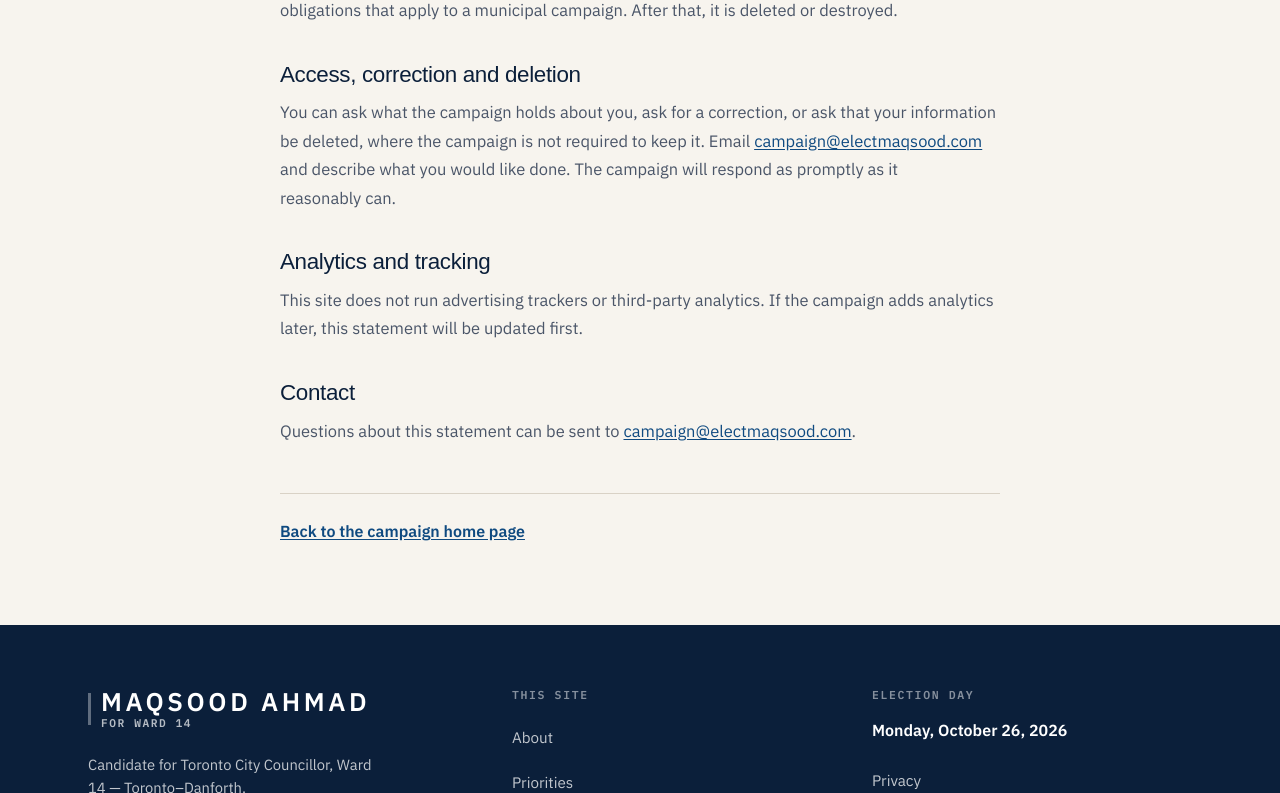
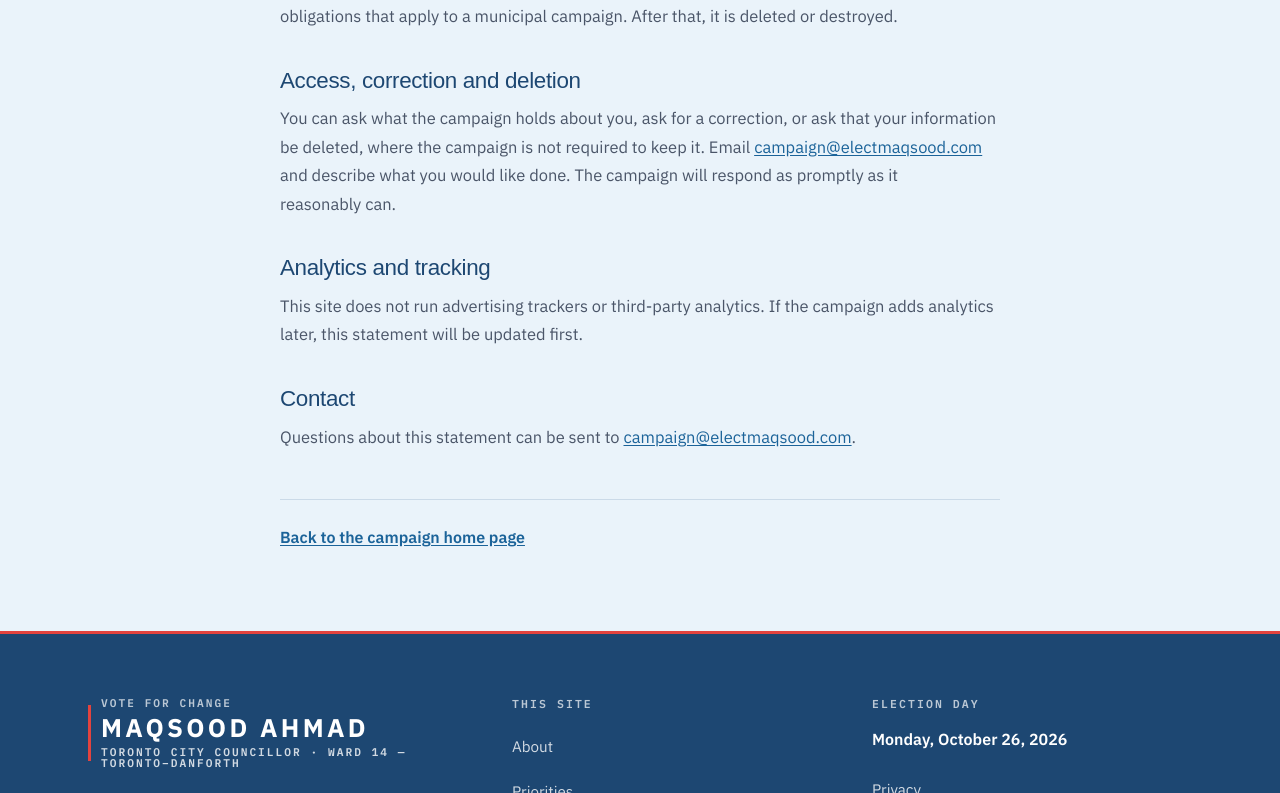
Before and after one commit to Imamoh/maqsood-campaign-website, a Next.js app: page /privacy in a window 1280 px wide. Shown: the part 2007-2800 px from the top of the page. Built offline with nearby package versions, Linux system fonts and the light colour scheme; no server answers; a web font is replaced by a local one.

Commit message:
Match website branding to campaign flyer

```diff
--- a/src/app/globals.css
+++ b/src/app/globals.css
@@ -5,20 +5,38 @@
    Adjust colours here; every component reads from these variables.
    ================================================================== */
 @theme {
-  --color-navy: #0b1f3a;
-  --color-navy-700: #122c4f;
-  --color-navy-500: #1d3d68;
-  --color-civic: #145da0;
-  --color-civic-deep: #0f4a80;
-  --color-cream: #f7f4ee;
-  --color-cream-deep: #efe9df;
-  --color-ink: #16233a;
-  --color-slate: #4a5568;
-  --color-rule: #d9d2c6; /* decorative dividers only */
-  --color-field: #8c8578; /* form control borders — meets WCAG 1.4.11 (3:1) */
-  --color-signal: #c62828;
-  --color-signal-deep: #a01e1e;
-  --color-brass: #a8842c;
+  /* --- Navy: header, footer, campaign bands, primary headings --------- */
+  --color-navy: #1d4772; /* primary deep navy (flyer band) */
+  --color-navy-700: #103b68; /* dark navy — hover and deeper bands */
+  --color-navy-500: #2b5a8c; /* lighter navy for hover borders */
+
+  /* --- Civic blue: borders, icons, secondary accents ------------------ */
+  --color-civic: #2b7fc3; /* flyer civic blue — accents and borders only */
+  --color-civic-deep: #1b6399; /* link and label text (6.4:1 on white) */
+
+  /* --- Surfaces ------------------------------------------------------- */
+  --color-panel: #eaf3fa; /* pale blue content panel */
+  --color-blush: #fbeded; /* pale blush content panel */
+  /* Legacy aliases: components still use bg-cream / bg-cream-deep.
+     They now resolve to the flyer's pale blue and pale blush. */
+  --color-cream: #eaf3fa;
+  --color-cream-deep: #fbeded;
+
+  /* --- Text ----------------------------------------------------------- */
+  --color-ink: #202631; /* main dark text */
+  --color-slate: #4a5568; /* secondary body text (6.6:1 on every surface) */
+
+  /* --- Lines and controls --------------------------------------------- */
+  --color-rule: #cbdae8; /* decorative dividers only */
+  --color-field: #74839a; /* form control borders — WCAG 1.4.11 (3:1) */
+
+  /* --- Red -------------------------------------------------------------
+     The flyer's coral (#e3433e) is only 4.1:1 on white, so it is reserved
+     for non-text use: rules, bars and borders. Text and buttons use the
+     deeper red, which carries white text at 5.6:1.                        */
+  --color-red: #e3433e; /* brand coral — decorative only, never small text */
+  --color-signal: #c1332f; /* primary action fill and accent text */
+  --color-signal-deep: #ae2e2a; /* error text (6.5:1 on white) */
 
   --font-display: var(--font-newsreader), Georgia, "Times New Roman", serif;
   --font-sans: var(--font-plex-sans), ui-sans-serif, system-ui, sans-serif;
@@ -32,12 +50,12 @@
   html {
     scroll-behavior: smooth;
     /* Sticky header offset for in-page anchors */
-    scroll-padding-top: 5.5rem;
+    scroll-padding-top: 5.75rem;
     -webkit-text-size-adjust: 100%;
   }
 
   body {
-    background-color: var(--color-cream);
+    background-color: #ffffff;
     color: var(--color-ink);
     font-family: var(--font-sans);
     font-size: 1rem;
@@ -64,9 +82,16 @@
 
   /* Visible focus for every interactive element, including keyboard-only. */
   :where(a, button, input, select, textarea, summary, [tabindex]):focus-visible {
-    outline: 3px solid var(--color-civic);
+    outline: 3px solid var(--color-civic-deep);
     outline-offset: 2px;
     border-radius: 2px;
+  }
+
+  /* Inside a navy band, the blue focus ring would disappear. Apply
+     .band-navy to any navy-background region to invert it. */
+  .band-navy
+    :where(a, button, input, select, textarea, summary, [tabindex]):focus-visible {
+    outline-color: #ffffff;
   }
 
   ::selection {
@@ -83,7 +108,7 @@
     font-family: var(--font-mono);
     font-size: 0.72rem;
     font-weight: 600;
-    letter-spacing: 0.14em;
+    letter-spacing: 0.18em;
     text-transform: uppercase;
   }
 
@@ -134,11 +159,10 @@
     content: "";
     position: absolute;
     top: 50%;
-    width: 9px;
-    height: 9px;
+    width: 8px;
+    height: 8px;
     border-radius: 50%;
-    background: var(--color-cream);
-    border: 2px solid currentColor;
+    background: currentColor;
     transform: translateY(-50%);
   }
   .transit-rule::before {
--- a/src/app/icon.tsx
+++ b/src/app/icon.tsx
@@ -14,7 +14,7 @@ export default function Icon() {
           display: "flex",
           alignItems: "center",
           justifyContent: "center",
-          background: "#0B1F3A",
+          background: "#1D4772",
           color: "#FFFFFF",
           fontSize: 30,
           fontWeight: 700,
--- a/src/app/opengraph-image.tsx
+++ b/src/app/opengraph-image.tsx
@@ -38,7 +38,7 @@ export default async function OpengraphImage() {
           width: "100%",
           height: "100%",
           display: "flex",
-          background: "#0B1F3A",
+          background: "#1D4772",
           color: "#FFFFFF",
           fontFamily: "sans-serif",
         }}
@@ -58,7 +58,7 @@ export default async function OpengraphImage() {
               TORONTO–DANFORTH · WARD 14
             </div>
             <div style={{ display: "flex", marginTop: 20 }}>
-              <div style={{ width: 110, height: 5, background: "#C62828" }} />
+              <div style={{ width: 110, height: 5, background: "#E3433E" }} />
             </div>
           </div>
 
--- a/src/components/CampaignFooter.tsx
+++ b/src/components/CampaignFooter.tsx
@@ -7,12 +7,12 @@ export function CampaignFooter() {
   const { contact, candidate, election, authorization } = campaign;
 
   return (
-    <footer className="bg-navy text-white/75">
+    <footer className="band-navy border-t-[3px] border-red bg-navy text-white/80">
       {/* Extra bottom padding on small screens clears the fixed mobile action bar. */}
       <div className="mx-auto max-w-6xl px-4 pt-12 pb-28 sm:px-6 lg:pt-16 lg:pb-16">
         <div className="grid gap-10 lg:grid-cols-[1.2fr_1fr_1fr]">
           <div>
-            <CampaignWordmark tone="light" size="lg" />
+            <CampaignWordmark tone="light" size="lg" full />
             <p className="mt-5 max-w-[34ch] text-[0.92rem] leading-relaxed">
               Candidate for {candidate.office}, {candidate.wardLong}.
             </p>
@@ -25,7 +25,7 @@ export function CampaignFooter() {
           </div>
 
           <nav aria-label="Footer">
-            <h2 className="label-mono text-white/50">This site</h2>
+            <h2 className="label-mono text-white/70">This site</h2>
             <ul className="mt-4 flex flex-col gap-1">
               {campaign.navigation.map((item) => (
                 <li key={item.href}>
@@ -38,7 +38,7 @@ export function CampaignFooter() {
           </nav>
 
           <div>
-            <h2 className="label-mono text-white/50">Election day</h2>
+            <h2 className="label-mono text-white/70">Election day</h2>
             <p className="mt-4 font-semibold text-white">
               <time dateTime={election.isoDate}>{election.dateLabel}</time>
             </p>
@@ -77,7 +77,7 @@ export function CampaignFooter() {
             before the site goes live.
           */}
           <p className="text-white/70">{authorization}</p>
-          <p className="text-white/50">&copy; 2026 {candidate.name} campaign</p>
+          <p className="text-white/70">&copy; 2026 {candidate.name} campaign</p>
         </div>
       </div>
     </footer>
--- a/src/components/CampaignWordmark.tsx
+++ b/src/components/CampaignWordmark.tsx
@@ -4,50 +4,68 @@ type Tone = "navy" | "light";
 type Size = "sm" | "md" | "lg";
 
 /**
- * Code-native typographic wordmark. No image asset, so it stays crisp at any
- * size, works in a single colour, and can be replaced by an SVG later by
- * swapping the markup in this one file.
+ * Code-native typographic wordmark, built on the flyer's lockup:
  *
- * This is a campaign wordmark only. It is deliberately not styled to resemble
- * any City of Toronto mark.
+ *   VOTE FOR CHANGE                                    (eyebrow, `full` only)
+ *   MAQSOOD AHMAD                                      (name)
+ *   TORONTO CITY COUNCILLOR | WARD 14—TORONTO–DANFORTH (office line)
+ *
+ * The header uses the compact form — a short ward line, no eyebrow — so the
+ * lockup and the menu button still fit at 320px. The footer uses `full`, where
+ * there is room for all three lines.
+ *
+ * No image asset, so it stays crisp at any size, works in one colour, and can
+ * be swapped for an SVG later by editing this one file. It is deliberately not
+ * styled to resemble any City of Toronto mark.
  */
 export function CampaignWordmark({
   tone = "navy",
   size = "md",
+  full = false,
   className = "",
 }: {
   tone?: Tone;
   size?: Size;
+  /** Show the "Vote for Change" eyebrow and the full office line. */
+  full?: boolean;
   className?: string;
 }) {
-  const nameColour = tone === "light" ? "text-white" : "text-navy";
-  const subColour = tone === "light" ? "text-white/70" : "text-civic-deep";
-  const ruleColour = tone === "light" ? "bg-white/35" : "bg-signal";
+  const light = tone === "light";
+  const nameColour = light ? "text-white" : "text-navy";
+  const officeColour = light ? "text-white/80" : "text-civic-deep";
+  const eyebrowColour = light ? "text-white/70" : "text-signal";
+  // The brand coral is used here as a solid bar, never as small text.
+  const barColour = light ? "bg-red" : "bg-red";
 
   const scale = {
-    sm: { name: "text-[0.95rem]", tracking: "tracking-[0.12em]", sub: "text-[0.55rem]" },
-    // Fluid so the header wordmark and the menu button always fit at 320px.
-    md: {
-      name: "text-[clamp(0.92rem,3.4vw,1.15rem)]",
-      tracking: "tracking-[0.13em]",
-      sub: "text-[0.6rem]",
-    },
-    lg: { name: "text-[clamp(1.2rem,4.5vw,1.6rem)]", tracking: "tracking-[0.14em]", sub: "text-[0.7rem]" },
+    sm: { name: "text-[0.95rem]", sub: "text-[0.55rem]", bar: "h-7" },
+    md: { name: "text-[clamp(0.92rem,3.4vw,1.15rem)]", sub: "text-[0.6rem]", bar: "h-9" },
+    lg: { name: "text-[clamp(1.2rem,4.5vw,1.6rem)]", sub: "text-[0.7rem]", bar: "h-14" },
   }[size];
 
   return (
     <span className={`inline-flex min-w-0 items-center gap-2.5 ${className}`}>
-      {/* Decorative vertical bar — echoes the transit-line motif used sitewide */}
-      <span aria-hidden="true" className={`h-8 w-[3px] shrink-0 ${ruleColour}`} />
+      {/* Decorative rule — echoes the flyer's red bar under the campaign band */}
+      <span aria-hidden="true" className={`${scale.bar} w-[3px] shrink-0 ${barColour}`} />
+
       <span className="flex flex-col leading-none">
+        {full && (
+          <span className={`label-mono mb-1.5 ${scale.sub} ${eyebrowColour}`}>
+            {campaign.candidate.slogan}
+          </span>
+        )}
+
         <span
-          className={`font-semibold ${scale.name} ${scale.tracking} ${nameColour} uppercase`}
+          className={`font-bold uppercase tracking-[0.13em] ${scale.name} ${nameColour}`}
           style={{ fontFamily: "var(--font-sans)" }}
         >
-          Maqsood Ahmad
+          {campaign.candidate.name}
         </span>
-        <span className={`label-mono mt-1 ${scale.sub} ${subColour}`}>
-          For {campaign.candidate.ward}
+
+        <span className={`label-mono mt-1.5 ${scale.sub} ${officeColour}`}>
+          {full
+            ? `${campaign.candidate.office} · ${campaign.candidate.wardLong}`
+            : campaign.candidate.wardLong}
         </span>
       </span>
     </span>
--- a/src/data/campaign.ts
+++ b/src/data/campaign.ts
@@ -34,7 +34,7 @@ export const campaign = {
   contact: {
     email: "campaign@electmaqsood.com",
     domain: "electmaqsood.com",
-    siteUrl: process.env.NEXT_PUBLIC_SITE_URL ?? "https://electmaqsood.com",
+    siteUrl: process.env.NEXT_PUBLIC_SITE_URL || "https://electmaqsood.com",
   },
 
   /**
--- a/src/lib/email.ts
+++ b/src/lib/email.ts
@@ -65,16 +65,16 @@ function buildBodies(type: FormType, values: Record<string, string>) {
   ].join("\n");
 
   const html = `<div style="font-family:system-ui,-apple-system,Segoe UI,sans-serif;color:#16233a;line-height:1.6">
-  <h2 style="margin:0 0 4px;font-size:17px;color:#0b1f3a">${escapeHtml(FORM_LABELS[type])}</h2>
+  <h2 style="margin:0 0 4px;font-size:17px;color:#1d4772">${escapeHtml(FORM_LABELS[type])}</h2>
   <p style="margin:0 0 16px;font-size:13px;color:#4a5568">Submitted through electmaqsood.com</p>
   <table style="border-collapse:collapse;width:100%;max-width:640px">
     ${entries
       .map(
         ([label, value]) => `<tr>
-      <th align="left" style="padding:8px 12px 8px 0;border-bottom:1px solid #e2e0da;vertical-align:top;width:190px;font-size:13px;color:#4a5568;font-weight:600">${escapeHtml(
+      <th align="left" style="padding:8px 12px 8px 0;border-bottom:1px solid #cbdae8;vertical-align:top;width:190px;font-size:13px;color:#4a5568;font-weight:600">${escapeHtml(
         label,
       )}</th>
-      <td style="padding:8px 0;border-bottom:1px solid #e2e0da;font-size:14px;white-space:pre-wrap">${escapeHtml(
+      <td style="padding:8px 0;border-bottom:1px solid #cbdae8;font-size:14px;white-space:pre-wrap">${escapeHtml(
         value,
       )}</td>
     </tr>`,
```
Also changed, not shown: src/components/CampaignHeader.tsx (+9 -9 lines), src/components/Priorities.tsx (+10 -10 lines).
